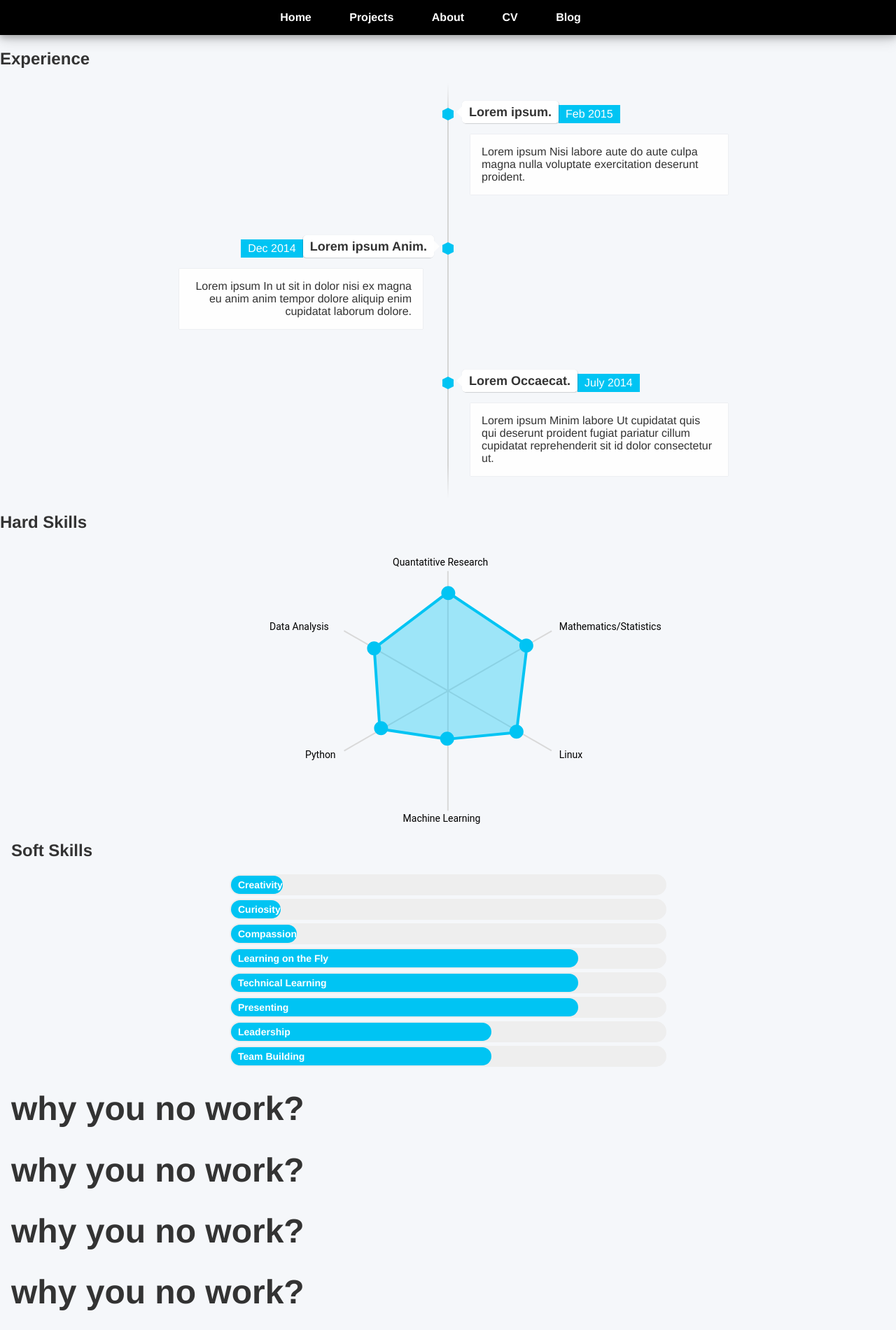
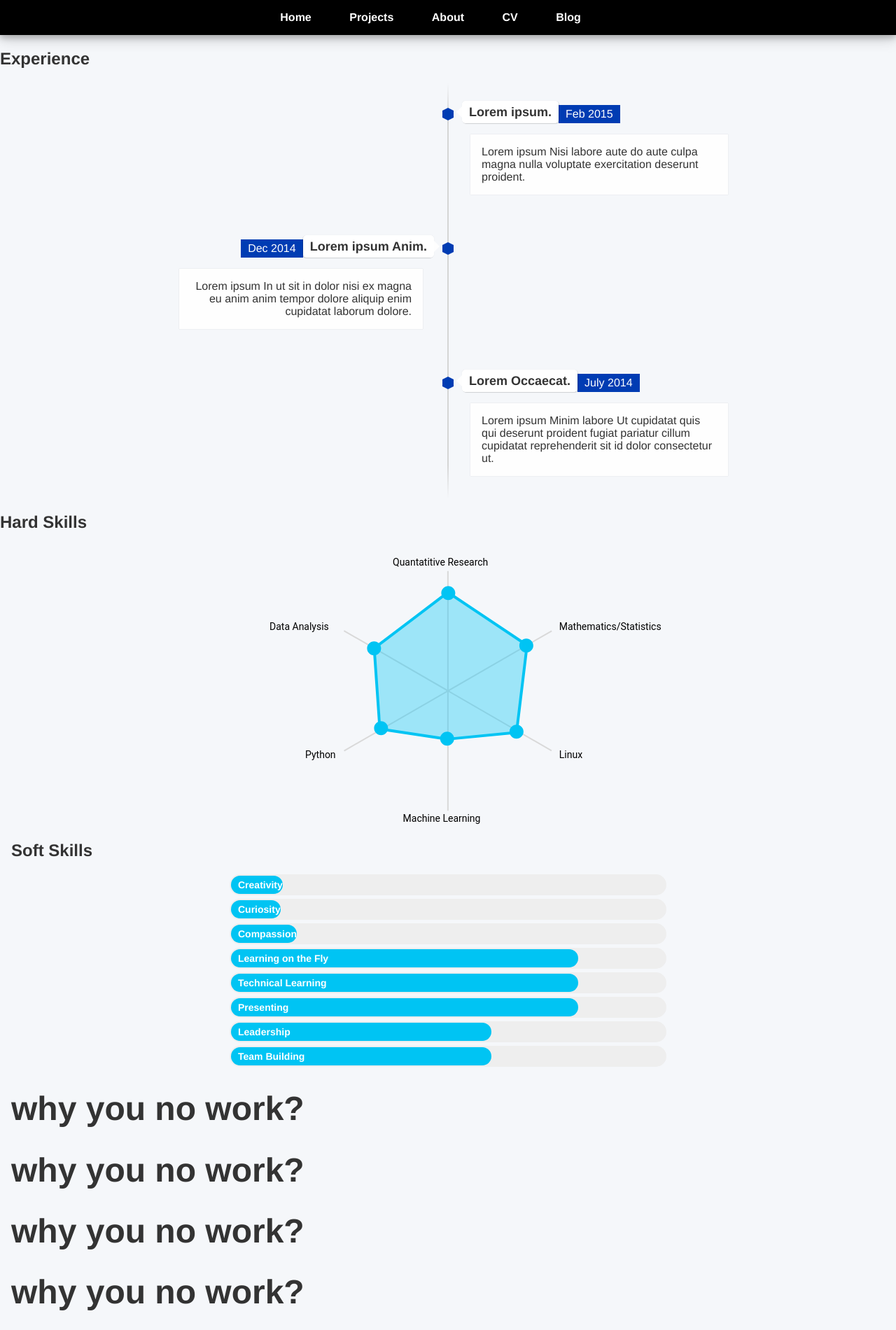
Before and after one commit to mayabenowitz/mayabenowitz.github.io, a Jekyll site: the page built from index.html, in a window 1280 px wide. Shown: the part 900-2800 px from the top of the page at 70% size. Built offline with Jekyll 4.4.1, drawn with Linux system fonts in a browser that asks for light colours; nearby versions of some CDN libraries.

Commit message:
Update main.css

```diff
--- a/css/main.css
+++ b/css/main.css
@@ -316,7 +316,7 @@ header h1{
   width: 16px;
   height: 10px;
   position: absolute;
-  background: #00c4f3;
+  background: #003cb3;
   z-index: 5;
   left: 0;
   right: 0;
@@ -327,7 +327,7 @@ header h1{
 }
 
 .timeline .hexa:before {
-  border-bottom: 4px solid #00c4f3;
+  border-bottom: 4px solid #003cb3;
   border-left-width: 8px;
   border-right-width: 8px;
   top: -4px;
@@ -336,7 +336,7 @@ header h1{
 .timeline .hexa:after {
   border-left-width: 8px;
   border-right-width: 8px;
-  border-top: 4px solid #00c4f3;
+  border-top: 4px solid #003cb3;
   bottom: -4px;
 }
 
@@ -409,7 +409,7 @@ header h1{
 }
 
 .time {
-  background: #00c4f3;
+  background: #003cb3;
   display: inline-block;
   padding: 8px;
 }
```
